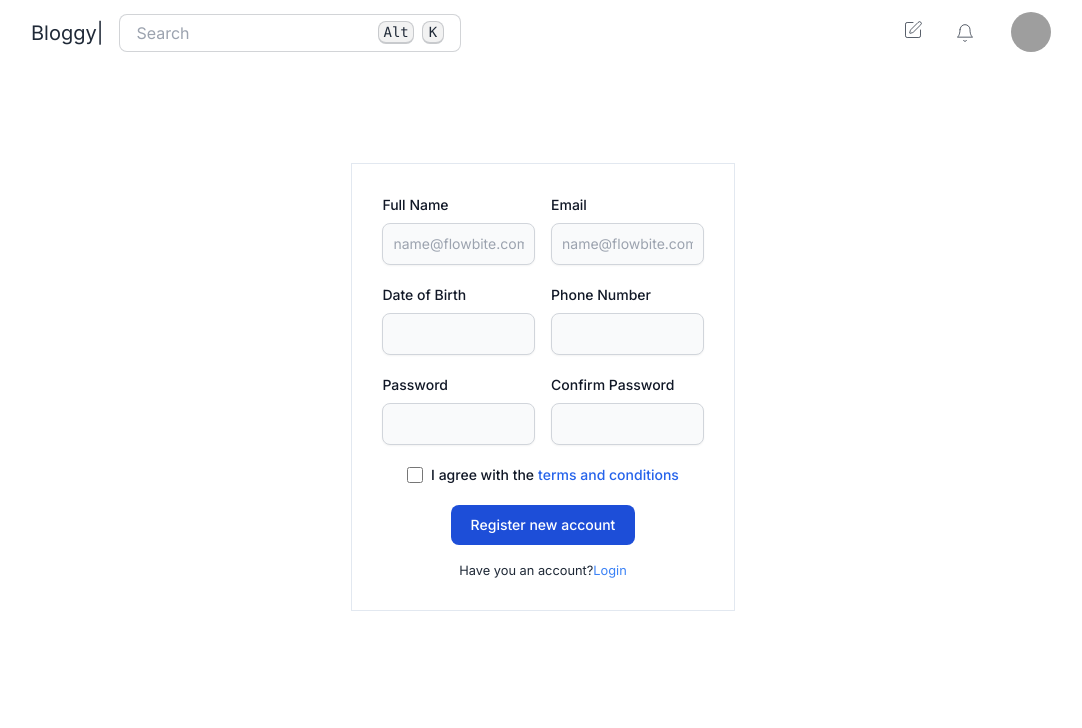
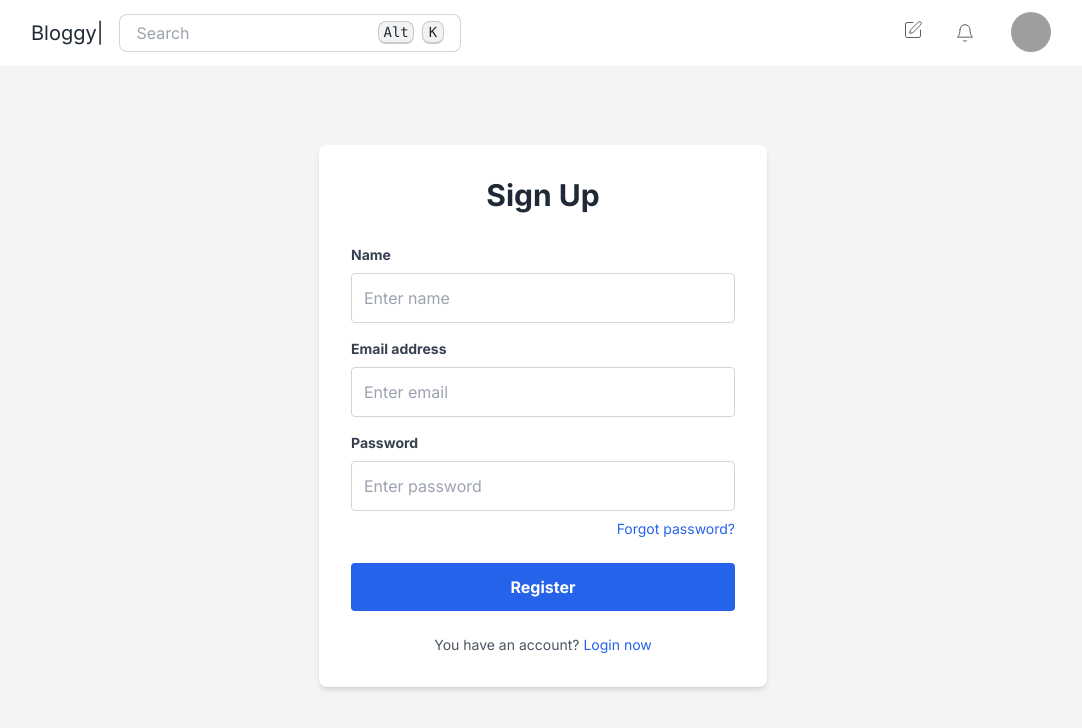
Before and after one commit to GuillermoTD/MERN-BLOG-APP-FRONTEND, a Next.js app: page /signin in a window 1280 px wide. Shown: the top 728 px of the page, without its empty margins (97-1179 px from the left). Built offline with nearby package versions, Linux system fonts and the light colour scheme; grey boxes are pictures that could not be loaded.

Commit message:
se modifica pantalla principal

```diff
--- a/src/app/login/page.jsx
+++ b/src/app/login/page.jsx
@@ -1,62 +1,143 @@
-import React from "react";
+'use client'
+
+import {React,useState} from "react";
+import { InputText } from 'primereact/inputtext';
+import { Button } from 'primereact/button';
+// Si quieres añadir un checkbox de "Recordarme", necesitarías importar Checkbox
+// import { Checkbox } from 'primereact/checkbox';
+// const Login = () => {
+//   return (
+//     <div className="w-full min-h-[96.8vh] flex flex-col items-center justify-center overflow-hidden absolute top-0 ">
+//       <form class="max-w-sm mx-auto">
+//         <div class="mb-5">
+//           <label
+//             for="email"
+//             class="block mb-2 text-sm font-medium text-gray-900 dark:text-white"
+//           >
+//             Your email
+//           </label>
+//           <input
+//             type="email"
+//             id="email"
+//             class="bg-gray-50 border border-gray-300 text-gray-900 text-sm rounded-lg focus:ring-blue-500 focus:border-blue-500 block w-full p-2.5 dark:bg-gray-700 dark:border-gray-600 dark:placeholder-gray-400 dark:text-white dark:focus:ring-blue-500 dark:focus:border-blue-500"
+//             placeholder="name@flowbite.com"
+//             required
+//           />
+//         </div>
+//         <div class="mb-5">
+//           <label
+//             for="password"
+//             class="block mb-2 text-sm font-medium text-gray-900 dark:text-white"
+//           >
+//             Your password
+//           </label>
+//           <input
+//             type="password"
+//             id="password"
+//             class="bg-gray-50 border border-gray-300 text-gray-900 text-sm rounded-lg focus:ring-blue-500 focus:border-blue-500 block w-full p-2.5 dark:bg-gray-700 dark:border-gray-600 dark:placeholder-gray-400 dark:text-white dark:focus:ring-blue-500 dark:focus:border-blue-500"
+//             required
+//           />
+//         </div>
+//         <div class="flex items-start mb-5">
+//           <div class="flex items-center h-5">
+//             <input
+//               id="remember"
+//               type="checkbox"
+//               value=""
+//               class="w-4 h-4 border border-gray-300 rounded bg-gray-50 focus:ring-3 focus:ring-blue-300 dark:bg-gray-700 dark:border-gray-600 dark:focus:ring-blue-600 dark:ring-offset-gray-800 dark:focus:ring-offset-gray-800"
+//               required
+//             />
+//           </div>
+//           <label
+//             for="remember"
+//             class="ms-2 text-sm font-medium text-gray-900 dark:text-gray-300"
+//           >
+//             Remember me
+//           </label>
+//         </div>
+//         <button
+//           type="submit"
+//           class="text-white bg-blue-700 hover:bg-blue-800 focus:ring-4 focus:outline-none focus:ring-blue-300 font-medium rounded-lg text-sm w-full sm:w-auto px-5 py-2.5 text-center dark:bg-blue-600 dark:hover:bg-blue-700 dark:focus:ring-blue-800"
+//         >
+//           Submit
+//         </button>
+//       </form>
+//     </div>
+//   );
+// };
 
 const Login = () => {
+  const [email, setEmail] = useState('');
+  const [password, setPassword] = useState('');
+  // const [rememberMe, setRememberMe] = useState(false); // Para el checkbox opcional
+
+  const handleLogin = () => {
+      // Lógica de inicio de sesión aquí
+      console.log('Iniciando sesión:', { email, password /*, rememberMe */ });
+      // Por ejemplo, enviar estos datos a una API
+  };
+
   return (
-    <div className="w-full min-h-[96.8vh] flex flex-col items-center justify-center overflow-hidden absolute top-0 ">
-      <form class="max-w-sm mx-auto">
-        <div class="mb-5">
-          <label
-            for="email"
-            class="block mb-2 text-sm font-medium text-gray-900 dark:text-white"
-          >
-            Your email
+      <div className="flex justify-center items-center min-h-screen bg-gray-100">
+          <div className="bg-white p-8 rounded-lg shadow-md w-full max-w-md">
+              <h2 className="text-3xl font-bold text-center text-gray-800 mb-8">Login</h2>
+
+              <div className="mb-4">
+                  <label htmlFor="email" className="block text-gray-700 text-sm font-bold mb-2">
+                      Email address
                   </label>
-          <input
-            type="email"
+                  <InputText
                       id="email"
-            class="bg-gray-50 border border-gray-300 text-gray-900 text-sm rounded-lg focus:ring-blue-500 focus:border-blue-500 block w-full p-2.5 dark:bg-gray-700 dark:border-gray-600 dark:placeholder-gray-400 dark:text-white dark:focus:ring-blue-500 dark:focus:border-blue-500"
-            placeholder="name@flowbite.com"
-            required
+                      value={email}
+                      onChange={(e) => setEmail(e.target.value)}
+                      placeholder="Enter email"
+                      className="w-full p-3 border border-gray-300 rounded focus:outline-none focus:ring-2 focus:ring-blue-500"
                   />
               </div>
-        <div class="mb-5">
-          <label
-            for="password"
-            class="block mb-2 text-sm font-medium text-gray-900 dark:text-white"
-          >
-            Your password
+
+              <div className="mb-6">
+                  <label htmlFor="password" className="block text-gray-700 text-sm font-bold mb-2">
+                      Password
                   </label>
-          <input
+                  <InputText
+                      id="password"
                       type="password"
-            id="password"
-            class="bg-gray-50 border border-gray-300 text-gray-900 text-sm rounded-lg focus:ring-blue-500 focus:border-blue-500 block w-full p-2.5 dark:bg-gray-700 dark:border-gray-600 dark:placeholder-gray-400 dark:text-white dark:focus:ring-blue-500 dark:focus:border-blue-500"
-            required
+                      value={password}
+                      onChange={(e) => setPassword(e.target.value)}
+                      placeholder="Enter password"
+                      className="w-full p-3 border border-gray-300 rounded focus:outline-none focus:ring-2 focus:ring-blue-500"
                   />
+                  <a href="#" className="text-blue-600 hover:underline text-sm mt-2 block text-right">
+                      Forgot password?
+                  </a>
               </div>
-        <div class="flex items-start mb-5">
-          <div class="flex items-center h-5">
-            <input
-              id="remember"
-              type="checkbox"
-              value=""
-              class="w-4 h-4 border border-gray-300 rounded bg-gray-50 focus:ring-3 focus:ring-blue-300 dark:bg-gray-700 dark:border-gray-600 dark:focus:ring-blue-600 dark:ring-offset-gray-800 dark:focus:ring-offset-gray-800"
-              required
+
+              {/* Opcional: Checkbox "Recordarme" */}
+              {/*
+              <div className="flex items-center mb-6">
+                  <Checkbox
+                      inputId="rememberme"
+                      checked={rememberMe}
+                      onChange={(e) => setRememberMe(e.checked)}
+                      className="mr-2"
                   />
+                  <label htmlFor="rememberme" className="text-sm text-gray-700">Remember me</label>
               </div>
-          <label
-            for="remember"
-            class="ms-2 text-sm font-medium text-gray-900 dark:text-gray-300"
-          >
-            Remember me
-          </label>
+              */}
+
+              <Button
+                  label="Login"
+                  onClick={handleLogin}
+                  className="w-full bg-blue-600 hover:bg-blue-700 text-white font-bold py-3 px-4 rounded focus:outline-none focus:shadow-outline"
+              />
+
+              <p className="text-center text-gray-600 text-sm mt-6">
+                  Don't have an account?{' '}
+                  <a href="#" className="text-blue-600 hover:underline">
+                      Sign up now
+                  </a>
+              </p>
           </div>
-        <button
-          type="submit"
-          class="text-white bg-blue-700 hover:bg-blue-800 focus:ring-4 focus:outline-none focus:ring-blue-300 font-medium rounded-lg text-sm w-full sm:w-auto px-5 py-2.5 text-center dark:bg-blue-600 dark:hover:bg-blue-700 dark:focus:ring-blue-800"
-        >
-          Submit
-        </button>
-      </form>
       </div>
   );
 };
--- a/src/app/signin/page.js
+++ b/src/app/signin/page.js
@@ -1,153 +1,231 @@
 "use client";
 import Link from "next/link";
+import React, { useState } from 'react';
+import { InputText } from 'primereact/inputtext';
+import { Button } from 'primereact/button';
+// import "primereact/resources/themes/lara-light-blue/theme.css"; // O tu tema preferido de PrimeReact
+// import "primereact/resources/primereact.min.css";
+// import "primeicons/primeicons.css";
+// const Signin = () => {
+//   return (
+//     <div className="w-full min-h-[96.8vh] flex flex-col items-center justify-center overflow-hidden absolute top-0 ">
+//       <form className="max-w-sm mx-auto ">
+//         <div className="border-[1px] border-slate-200 p-[1.9rem] flex flex-col items-center justify-center">
+//           {/* Form row */}
+//           <div className="flex gap-[5%]">
+//             <div className="mb-5">
+//               <label
+//                 htmlFor="email"
+//                 className="block mb-2 text-sm font-medium text-gray-900 dark:text-white"
+//               >
+//                 Full Name
+//               </label>
+//               <input
+//                 type="email"
+//                 id="email"
+//                 className="shadow-sm bg-gray-50 border border-gray-300 text-gray-900 text-sm rounded-lg focus:ring-blue-500 focus:border-blue-500 block w-full p-2.5 dark:bg-gray-700 dark:border-gray-600 dark:placeholder-gray-400 dark:text-white dark:focus:ring-blue-500 dark:focus:border-blue-500 dark:shadow-sm-light"
+//                 placeholder="name@flowbite.com"
+//                 required
+//               />
+//             </div>
 
+//             <div className="mb-5">
+//               <label
+//                 htmlFor="email"
+//                 className="block mb-2 text-sm font-medium text-gray-900 dark:text-white"
+//               >
+//                 Email
+//               </label>
+//               <input
+//                 type="email"
+//                 id="email"
+//                 className="shadow-sm bg-gray-50 border border-gray-300 text-gray-900 text-sm rounded-lg focus:ring-blue-500 focus:border-blue-500 block w-full p-2.5 dark:bg-gray-700 dark:border-gray-600 dark:placeholder-gray-400 dark:text-white dark:focus:ring-blue-500 dark:focus:border-blue-500 dark:shadow-sm-light"
+//                 placeholder="name@flowbite.com"
+//                 required
+//               />
+//             </div>
+//           </div>
+
+//           {/* Form Row */}
+//           <div className="flex gap-[5%]">
+//             <div className="mb-5">
+//               <label
+//                 htmlFor="password"
+//                 className="block mb-2 text-sm font-medium text-gray-900 dark:text-white"
+//               >
+//                 Date of Birth
+//               </label>
+//               <input
+//                 type="password"
+//                 id="password"
+//                 className="shadow-sm bg-gray-50 border border-gray-300 text-gray-900 text-sm rounded-lg focus:ring-blue-500 focus:border-blue-500 block w-full p-2.5 dark:bg-gray-700 dark:border-gray-600 dark:placeholder-gray-400 dark:text-white dark:focus:ring-blue-500 dark:focus:border-blue-500 dark:shadow-sm-light"
+//                 required
+//               />
+//             </div>
+
+//             <div className="mb-5">
+//               <label
+//                 htmlFor="password"
+//                 className="block mb-2 text-sm font-medium text-gray-900 dark:text-white"
+//               >
+//                 Phone Number
+//               </label>
+//               <input
+//                 type="password"
+//                 id="password"
+//                 className="shadow-sm bg-gray-50 border border-gray-300 text-gray-900 text-sm rounded-lg focus:ring-blue-500 focus:border-blue-500 block w-full p-2.5 dark:bg-gray-700 dark:border-gray-600 dark:placeholder-gray-400 dark:text-white dark:focus:ring-blue-500 dark:focus:border-blue-500 dark:shadow-sm-light"
+//                 required
+//               />
+//             </div>
+//           </div>
+
+//           {/* Form Row */}
+//           <div className="flex gap-[5%]">
+//             <div className="mb-5">
+//               <label
+//                 htmlFor="password"
+//                 className="block mb-2 text-sm font-medium text-gray-900 dark:text-white"
+//               >
+//                 Password
+//               </label>
+//               <input
+//                 type="password"
+//                 id="password"
+//                 className="shadow-sm bg-gray-50 border border-gray-300 text-gray-900 text-sm rounded-lg focus:ring-blue-500 focus:border-blue-500 block w-full p-2.5 dark:bg-gray-700 dark:border-gray-600 dark:placeholder-gray-400 dark:text-white dark:focus:ring-blue-500 dark:focus:border-blue-500 dark:shadow-sm-light"
+//                 required
+//               />
+//             </div>
+
+//             <div className="mb-5">
+//               <label
+//                 htmlFor="password"
+//                 className="block mb-2 text-sm font-medium text-gray-900 dark:text-white"
+//               >
+//                 Confirm Password
+//               </label>
+//               <input
+//                 type="password"
+//                 id="password"
+//                 className="shadow-sm bg-gray-50 border border-gray-300 text-gray-900 text-sm rounded-lg focus:ring-blue-500 focus:border-blue-500 block w-full p-2.5 dark:bg-gray-700 dark:border-gray-600 dark:placeholder-gray-400 dark:text-white dark:focus:ring-blue-500 dark:focus:border-blue-500 dark:shadow-sm-light"
+//                 required
+//               />
+//             </div>
+//           </div>
+
+//           <div className="flex items-start mb-5">
+//             <div className="flex items-center h-5">
+//               <input
+//                 id="terms"
+//                 type="checkbox"
+//                 value=""
+//                 className="w-4 h-4 border border-gray-300 rounded bg-gray-50 focus:ring-3 focus:ring-blue-300 dark:bg-gray-700 dark:border-gray-600 dark:focus:ring-blue-600 dark:ring-offset-gray-800 dark:focus:ring-offset-gray-800"
+//                 required
+//               />
+//             </div>
+//             <label
+//               htmlFor="terms"
+//               className="ms-2 flex flex-col text-sm font-medium text-gray-900 dark:text-gray-300"
+//             >
+//               <span className="flex gap-1">
+//                 I agree with the{" "}
+//                 <a
+//                   href="#"
+//                   className="text-blue-600 hover:underline dark:text-blue-500"
+//                 >
+//                   terms and conditions
+//                 </a>
+//               </span>
+//             </label>
+//           </div>
+//           <button
+//             type="submit"
+//             className="text-white bg-blue-700 hover:bg-blue-800 focus:ring-4 focus:outline-none focus:ring-blue-300 font-medium rounded-lg text-sm px-5 py-2.5 text-center dark:bg-blue-600 dark:hover:bg-blue-700 dark:focus:ring-blue-800"
+//           >
+//             Register new account
+//           </button>
+//           <div className=" mt-[1rem] text-[0.8rem]">
+//             Have you an account?
+//             <Link href="/login" className="text-blue-500">
+//               Login
+//             </Link>
+//           </div>
+//         </div>
+//       </form>
+//     </div>
+//   );
+// };
 const Signin = () => {
+  const [name, setName] = useState('');
+  const [email, setEmail] = useState('');
+  const [password, setPassword] = useState('');
+
+  const handleRegister = () => {
+      // Lógica de registro aquí
+      console.log('Registrando:', { name, email, password });
+  };
+
   return (
-    <div className="w-full min-h-[96.8vh] flex flex-col items-center justify-center overflow-hidden absolute top-0 ">
-      <form className="max-w-sm mx-auto ">
-        <div className="border-[1px] border-slate-200 p-[1.9rem] flex flex-col items-center justify-center">
-          {/* Form row */}
-          <div className="flex gap-[5%]">
-            <div className="mb-5">
-              <label
-                htmlFor="email"
-                className="block mb-2 text-sm font-medium text-gray-900 dark:text-white"
-              >
-                Full Name
+      <div className="flex justify-center items-center min-h-screen bg-gray-100">
+          <div className="bg-white p-8 rounded-lg shadow-md w-full max-w-md">
+              <h2 className="text-3xl font-bold text-center text-gray-800 mb-8">Sign Up</h2>
+
+              <div className="mb-4">
+                  <label htmlFor="name" className="block text-gray-700 text-sm font-bold mb-2">
+                      Name
                   </label>
-              <input
-                type="email"
-                id="email"
-                className="shadow-sm bg-gray-50 border border-gray-300 text-gray-900 text-sm rounded-lg focus:ring-blue-500 focus:border-blue-500 block w-full p-2.5 dark:bg-gray-700 dark:border-gray-600 dark:placeholder-gray-400 dark:text-white dark:focus:ring-blue-500 dark:focus:border-blue-500 dark:shadow-sm-light"
-                placeholder="name@flowbite.com"
-                required
+                  <InputText
+                      id="name"
+                      value={name}
+                      onChange={(e) => setName(e.target.value)}
+                      placeholder="Enter name"
+                      className="w-full p-3 border border-gray-300 rounded focus:outline-none focus:ring-2 focus:ring-blue-500"
                   />
               </div>
 
-            <div className="mb-5">
-              <label
-                htmlFor="email"
-                className="block mb-2 text-sm font-medium text-gray-900 dark:text-white"
-              >
-                Email
+              <div className="mb-4">
+                  <label htmlFor="email" className="block text-gray-700 text-sm font-bold mb-2">
+                      Email address
                   </label>
-              <input
-                type="email"
+                  <InputText
                       id="email"
-                className="shadow-sm bg-gray-50 border border-gray-300 text-gray-900 text-sm rounded-lg focus:ring-blue-500 focus:border-blue-500 block w-full p-2.5 dark:bg-gray-700 dark:border-gray-600 dark:placeholder-gray-400 dark:text-white dark:focus:ring-blue-500 dark:focus:border-blue-500 dark:shadow-sm-light"
-                placeholder="name@flowbite.com"
-                required
-              />
-            </div>
-          </div>
-
-          {/* Form Row */}
-          <div className="flex gap-[5%]">
-            <div className="mb-5">
-              <label
-                htmlFor="password"
-                className="block mb-2 text-sm font-medium text-gray-900 dark:text-white"
-              >
-                Date of Birth
-              </label>
-              <input
-                type="password"
-                id="password"
-                className="shadow-sm bg-gray-50 border border-gray-300 text-gray-900 text-sm rounded-lg focus:ring-blue-500 focus:border-blue-500 block w-full p-2.5 dark:bg-gray-700 dark:border-gray-600 dark:placeholder-gray-400 dark:text-white dark:focus:ring-blue-500 dark:focus:border-blue-500 dark:shadow-sm-light"
-                required
+                      value={email}
+                      onChange={(e) => setEmail(e.target.value)}
+                      placeholder="Enter email"
+                      className="w-full p-3 border border-gray-300 rounded focus:outline-none focus:ring-2 focus:ring-blue-500"
                   />
               </div>
 
-            <div className="mb-5">
-              <label
-                htmlFor="password"
-                className="block mb-2 text-sm font-medium text-gray-900 dark:text-white"
-              >
-                Phone Number
+              <div className="mb-6">
+                  <label htmlFor="password" className="block text-gray-700 text-sm font-bold mb-2">
+                      Password
                   </label>
-              <input
+                  <InputText
+                      id="password"
                       type="password"
-                id="password"
-                className="shadow-sm bg-gray-50 border border-gray-300 text-gray-900 text-sm rounded-lg focus:ring-blue-500 focus:border-blue-500 block w-full p-2.5 dark:bg-gray-700 dark:border-gray-600 dark:placeholder-gray-400 dark:text-white dark:focus:ring-blue-500 dark:focus:border-blue-500 dark:shadow-sm-light"
-                required
+                      value={password}
+                      onChange={(e) => setPassword(e.target.value)}
+                      placeholder="Enter password"
+                      className="w-full p-3 border border-gray-300 rounded focus:outline-none focus:ring-2 focus:ring-blue-500"
                   />
-            </div>
+                  <a href="#" className="text-blue-600 hover:underline text-sm mt-2 block text-right">
+                      Forgot password?
+                  </a>
               </div>
 
-          {/* Form Row */}
-          <div className="flex gap-[5%]">
-            <div className="mb-5">
-              <label
-                htmlFor="password"
-                className="block mb-2 text-sm font-medium text-gray-900 dark:text-white"
-              >
-                Password
-              </label>
-              <input
-                type="password"
-                id="password"
-                className="shadow-sm bg-gray-50 border border-gray-300 text-gray-900 text-sm rounded-lg focus:ring-blue-500 focus:border-blue-500 block w-full p-2.5 dark:bg-gray-700 dark:border-gray-600 dark:placeholder-gray-400 dark:text-white dark:focus:ring-blue-500 dark:focus:border-blue-500 dark:shadow-sm-light"
-                required
+              <Button
+                  label="Register"
+                  onClick={handleRegister}
+                  className="w-full bg-blue-600 hover:bg-blue-700 text-white font-bold py-3 px-4 rounded focus:outline-none focus:shadow-outline"
               />
+
+              <p className="text-center text-gray-600 text-sm mt-6">
+                  You have an account?{' '}
+                  <a href="#" className="text-blue-600 hover:underline">
+                      Login now
+                  </a>
+              </p>
           </div>
-
-            <div className="mb-5">
-              <label
-                htmlFor="password"
-                className="block mb-2 text-sm font-medium text-gray-900 dark:text-white"
-              >
-                Confirm Password
-              </label>
-              <input
-                type="password"
-                id="password"
-                className="shadow-sm bg-gray-50 border border-gray-300 text-gray-900 text-sm rounded-lg focus:ring-blue-500 focus:border-blue-500 block w-full p-2.5 dark:bg-gray-700 dark:border-gray-600 dark:placeholder-gray-400 dark:text-white dark:focus:ring-blue-500 dark:focus:border-blue-500 dark:shadow-sm-light"
-                required
-              />
-            </div>
-          </div>
-
-          <div className="flex items-start mb-5">
-            <div className="flex items-center h-5">
-              <input
-                id="terms"
-                type="checkbox"
-                value=""
-                className="w-4 h-4 border border-gray-300 rounded bg-gray-50 focus:ring-3 focus:ring-blue-300 dark:bg-gray-700 dark:border-gray-600 dark:focus:ring-blue-600 dark:ring-offset-gray-800 dark:focus:ring-offset-gray-800"
-                required
-              />
-            </div>
-            <label
-              htmlFor="terms"
-              className="ms-2 flex flex-col text-sm font-medium text-gray-900 dark:text-gray-300"
-            >
-              <span className="flex gap-1">
-                I agree with the{" "}
-                <a
-                  href="#"
-                  className="text-blue-600 hover:underline dark:text-blue-500"
-                >
-                  terms and conditions
-                </a>
-              </span>
-            </label>
-          </div>
-          <button
-            type="submit"
-            className="text-white bg-blue-700 hover:bg-blue-800 focus:ring-4 focus:outline-none focus:ring-blue-300 font-medium rounded-lg text-sm px-5 py-2.5 text-center dark:bg-blue-600 dark:hover:bg-blue-700 dark:focus:ring-blue-800"
-          >
-            Register new account
-          </button>
-          <div className=" mt-[1rem] text-[0.8rem]">
-            Have you an account?
-            <Link href="/login" className="text-blue-500">
-              Login
-            </Link>
-          </div>
-        </div>
-      </form>
       </div>
   );
 };
-
 export default Signin;
```
Also changed, not shown: src/app/page.js (+6 -3 lines), src/components/Hero/Hero.jsx (added, +10 -0 lines), public/LIve Chat.svg (added). Lines whose indentation alone changed are shown as unchanged.
